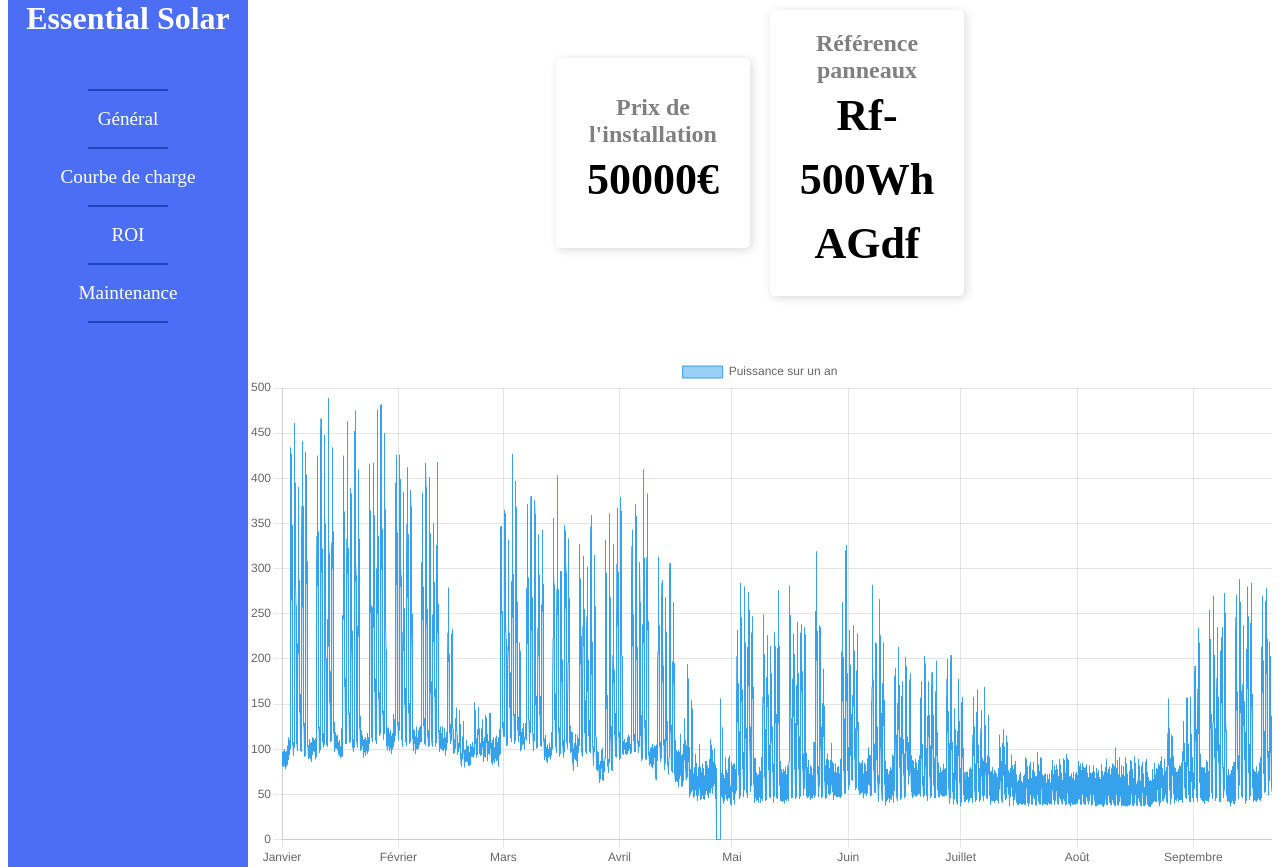
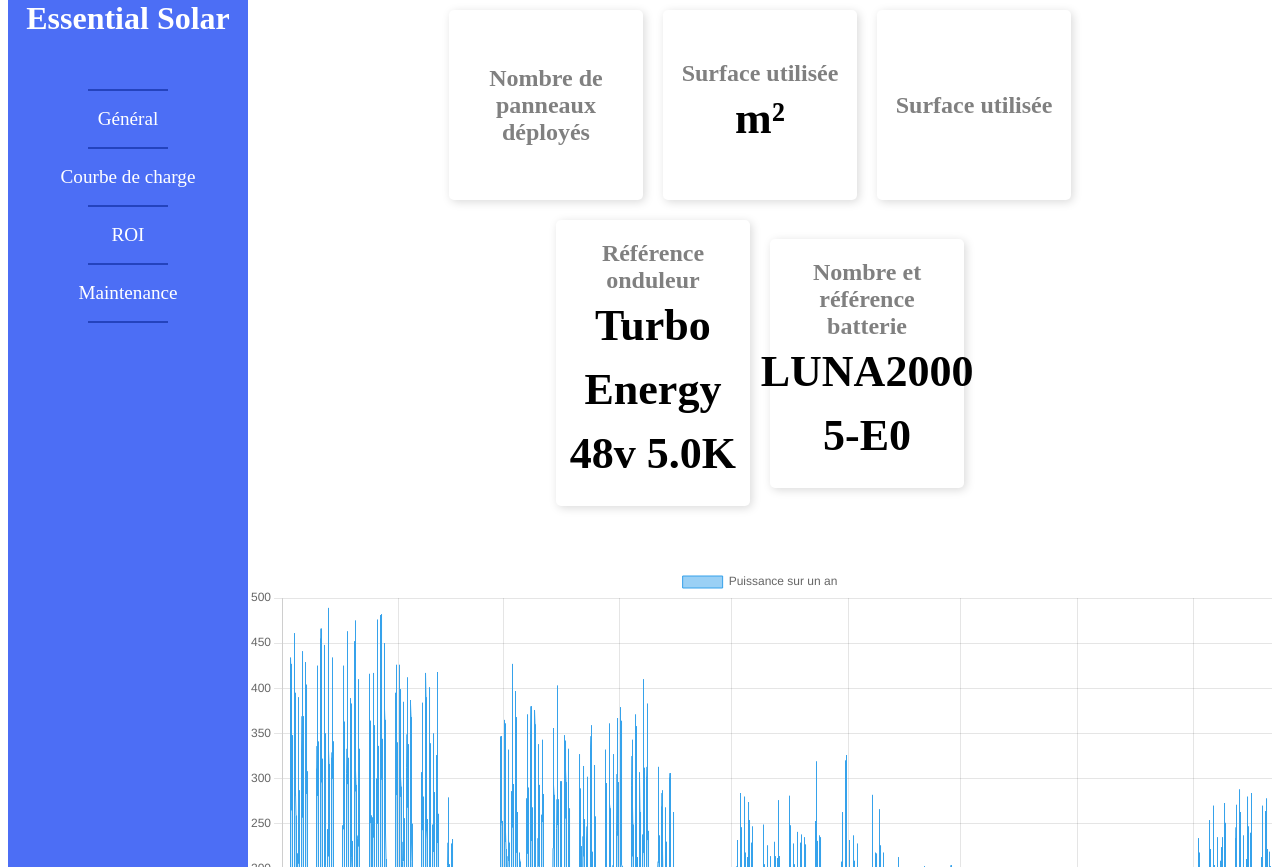
Before and after one commit to Desf-Ant/Essential-Solar, a Flask app: template templates/pages/dashboard/dashboard.html in a window 1280 px wide. Shown: the part 58-925 px from the top of the page. Run offline with Flask 2, Linux system fonts and the light colour scheme; the template is opened without the code that fills it, so the values that code supplies are empty.

Commit message:
add more logic

```diff
--- a/app.py
+++ b/app.py
@@ -17,9 +17,14 @@
 @app.route("/dashboard", methods=("GET","POST"))
 def dashboard():
     if request.method == "POST" :
-        print(request.form["surface"])
-    d = Dieu()
-    return render_template("pages/dashboard/dashboard.html", surface=d.best_solution.attributs[1] * d.BD_pv.getPanneaux(d.best_solution.attributs[0]).surface)
+        # Récupération de la courbe de charge avec le point de récupération request.form["access_point"] sur l'API Enedis
+
+        # Création de la monotonne de puissance depuis la courbe de charge
+
+        # Algorithme évolutionniste pour la meilleure réponse
+        d = Dieu(consommation_max=380_000,surface_disponible=int(request.form["surface"]))
+
+        return render_template("pages/dashboard/dashboard.html", dieu=d)
 
 @app.route("/dashboard/load_curve")
 def load_curve():
--- a/templates/pages/dashboard/dashboard.html
+++ b/templates/pages/dashboard/dashboard.html
@@ -25,12 +25,26 @@
         <!-- Partie Carte -->
         <div class="cardbox">
             <div class="card">
-                <div class="title">Prix de l'installation</div>
-                <div class="content">50000€</div>
+                <div class="title">Nombre de panneaux déployés</div>
+                <div class="content"> {{ dieu.best_solution.attributs[1] }} </div>
             </div>
             <div class="card">
-                <div class="title">Référence panneaux</div>
-                <div class="content">Rf-500Wh AGdf</div>
+                <div class="title">Surface utilisée</div>
+                <div class="content"> {{ (dieu.BD_pv.getPanneaux(dieu.best_solution.attributs[0]).surface * dieu.best_solution.attributs[1]) | round(1) }} m²</div>
+            </div>
+            <div class="card">
+                <div class="title">Surface utilisée</div>
+                <div class="content"> {{ dieu.BD_pv.getPanneaux(dieu.best_solution.attributs[0]).ref }} </div>
+            </div>
+        </div>
+        <div class="cardbox">
+            <div class="card">
+                <div class="title">Référence onduleur</div>
+                <div class="content"> Turbo Energy 48v 5.0K </div>
+            </div>
+            <div class="card">
+                <div class="title">Nombre et référence batterie</div>
+                <div class="content">LUNA2000 5-E0</div>
             </div>
         </div>
 
```
